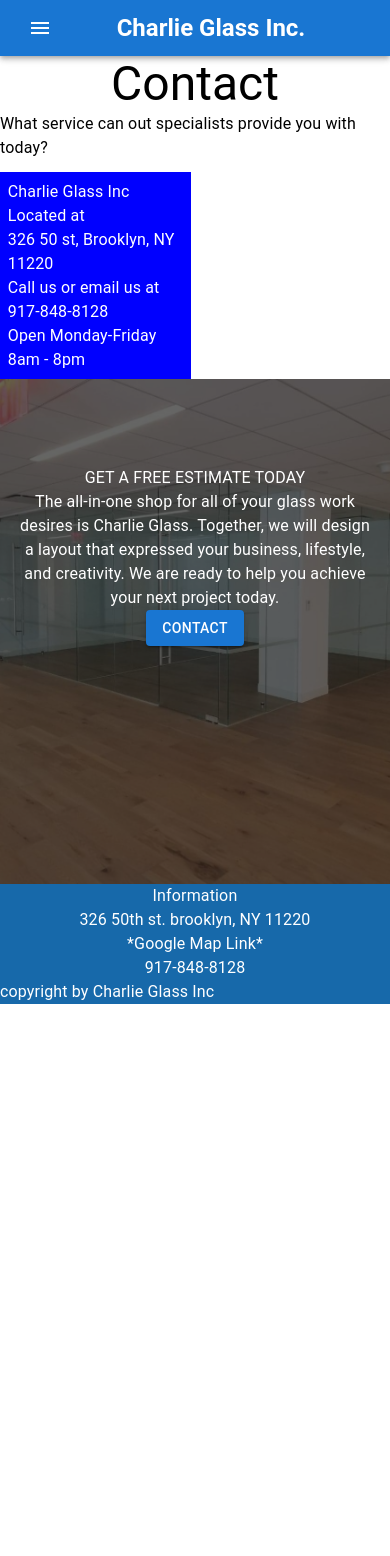
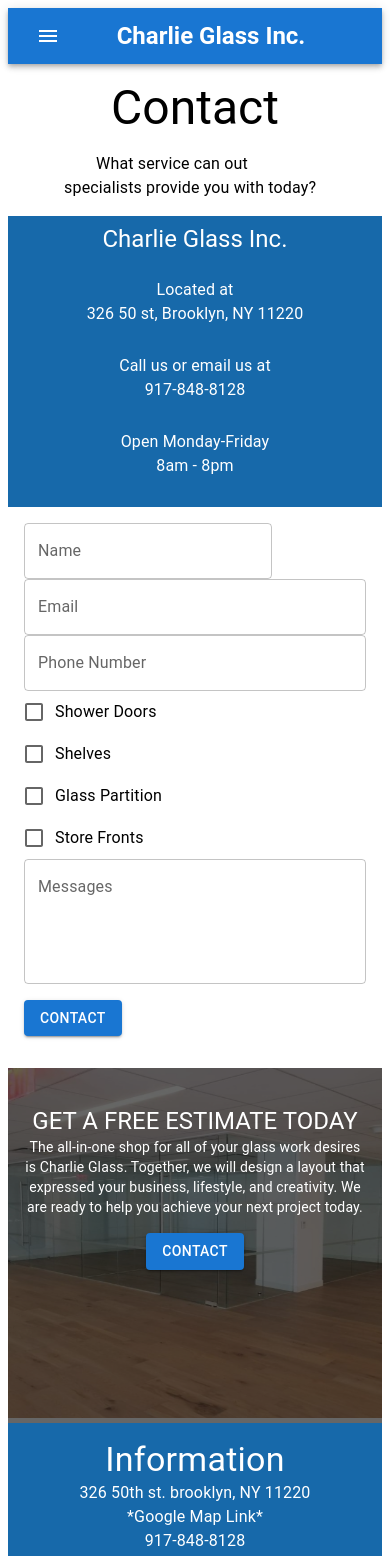
Before and after one commit to nsikan-na/charlie_glass, a Next.js app: page /contact in a window 390 px wide. Shown: the top 1556 px of the page. Before the commit the page ends 1004 px from the top, so only its background shows below. Built offline with nearby package versions, Linux system fonts and the light colour scheme.

Commit message:
improve responsiveness

```diff
--- a/pages/index.css
+++ b/global.css
@@ -1,8 +1,6 @@
-@tailwind base;
-@tailwind components;
-@tailwind utilities;
 html {
   scroll-behavior: smooth;
+  margin: 0;
 }
 body {
   font-family: "Georgia", Times, serif;
--- a/package.json
+++ b/package.json
@@ -38,11 +38,8 @@
   },
   "devDependencies": {
     "@types/node": "^18.7.23",
-    "autoprefixer": "^10.4.12",
     "eslint": "^8.24.0",
-    "postcss": "^8.4.17",
     "react-router-dom": "^6.4.1",
-    "tailwindcss": "^3.1.8",
     "typescript": "^4.8.4"
   }
 }
--- a/pages/_app.tsx
+++ b/pages/_app.tsx
@@ -1,16 +1,19 @@
-import React, { useState, useEffect, createContext } from "react";
+import React, { createContext } from "react";
 import { AppProps } from "next/app";
-import AppBar from "@mui/material/AppBar";
-import Box from "@mui/material/Box";
-import Toolbar from "@mui/material/Toolbar";
 import IconButton from "@mui/material/IconButton";
-import Typography from "@mui/material/Typography";
-import Menu from "@mui/material/Menu";
 import MenuIcon from "@mui/icons-material/Menu";
-import Container from "@mui/material/Container";
-import Button from "@mui/material/Button";
-import MenuItem from "@mui/material/MenuItem";
-import "./index.css";
+import {
+  MenuItem,
+  Button,
+  Container,
+  Menu,
+  Typography,
+  Toolbar,
+  Box,
+  AppBar,
+} from "@mui/material";
+
+import "../global.css";
 import Image from "next/image";
 import Link from "next/link";
 
@@ -39,7 +42,7 @@
           <Toolbar disableGutters>
             <Link href="/" style={{ textDecoration: "none" }}>
               <Typography
-                variant="h6"
+                variant="h5"
                 noWrap
                 component="a"
                 href="/"
@@ -125,13 +128,13 @@
                     onClick={handleCloseNavMenu}
                     sx={{ my: 2, color: "white", display: "block" }}
                   >
-                    {page.label}
+                    <Typography variant="body1">{page.label}</Typography>
                   </Button>
                 </Link>
               ))}
             </Box>
             <Box sx={{ flexGrow: 1, display: { xs: "none", md: "flex" } }}>
-              917-848-8128
+              <Typography variant="h6">917-848-8128</Typography>
             </Box>
           </Toolbar>
         </Container>
@@ -144,13 +147,7 @@
           color: "white",
         }}
       >
-        <img
-          className=""
-          src="/1.png"
-          alt="First slide"
-          height="10%"
-          width="100%"
-        />
+        <img src="/1.png" alt="First slide" height="350px" width="100%" />
         <Box
           style={{
             background: "rgba(0, 0, 0, .6)",
@@ -165,37 +162,41 @@
           <Container
             style={{
               position: "absolute",
-              top: "10%",
+              top: "1%",
               left: "50%",
               transform: "translate(-50%,20%)",
             }}
           >
-            <Typography>GET A FREE ESTIMATE TODAY</Typography>
+            <Typography variant="h5">GET A FREE ESTIMATE TODAY</Typography>
 
-            <Typography>
+            <Typography variant="body2">
               The all-in-one shop for all of your glass work desires is Charlie
               Glass. Together, we will design a layout that expressed your
               business, lifestyle, and creativity. We are ready to help you
               achieve your next project today.
             </Typography>
             <Link href="/contact" style={{ textDecoration: "none" }}>
-              <Button variant="contained">Contact</Button>
+              <Button variant="contained" style={{ marginTop: "1rem" }}>
+                Contact
+              </Button>
             </Link>
           </Container>
         </Box>
       </Box>
       <Box style={{ backgroundColor: "#1769aa", color: "white" }}>
-        <Container>
-          <Typography textAlign="center">Information</Typography>
+        <Container style={{ paddingTop: "1rem", paddingBottom: "1rem" }}>
+          <Typography textAlign="center" variant="h4">
+            Information
+          </Typography>
           <Typography textAlign="center">
             326 50th st. brooklyn, NY 11220
           </Typography>
           <Typography textAlign="center">*Google Map Link*</Typography>
           <Typography textAlign="center">917-848-8128</Typography>
+          <Typography textAlign="center" style={{ marginLeft: "1rem" }}>
+            Copyright by Charlie Glass Inc.
+          </Typography>
         </Container>
-      </Box>
-      <Box style={{ backgroundColor: "#1769aa", color: "white" }}>
-        <Typography textAlign="left">copyright by Charlie Glass Inc</Typography>
       </Box>
     </Context.Provider>
   );
--- a/pages/contact.tsx
+++ b/pages/contact.tsx
@@ -1,10 +1,18 @@
 import React from "react";
-import Box from "@mui/material/Box";
-import Typography from "@mui/material/Typography";
-import Container from "@mui/material/Container";
-import Input from "@mui/material/Input";
-import Button from "@mui/material/Button";
-import Checkbox from "@mui/material/Checkbox";
+import {
+  Box,
+  Typography,
+  Container,
+  Input,
+  Button,
+  Checkbox,
+  List,
+  ListItem,
+  ListItemText,
+  TextField,
+  Stack,
+  FormControlLabel,
+} from "@mui/material";
 
 export default function Contact() {
   const onFinish = (values: any) => {
@@ -16,94 +24,75 @@
   };
   return (
     <>
-      <Typography variant="h3" align="center">
+      <Typography variant="h3" textAlign="center" style={{ margin: "1rem" }}>
         Contact
       </Typography>
-      <Typography style={{ marginBottom: "3%" }}>
+      <Typography
+        variant="body1"
+        style={{
+          textIndent: "2rem",
+          margin: "auto",
+          width: "70%",
+          marginBottom: "1rem",
+        }}
+      >
         What service can out specialists provide you with today?
       </Typography>
-      <Box style={{ display: "flex", justifyContent: "space-evenly" }}>
+      <Stack
+        justifyContent="space-evenly"
+        alignItems="center"
+        direction={{ xs: "column", sm: "row" }}
+      >
         <Container
           style={{
-            backgroundColor: "blue",
+            backgroundColor: "#1769aa",
             color: "white",
             padding: "2%",
           }}
         >
-          <Typography>Charlie Glass Inc</Typography>
-          <ul style={{ margin: "0 auto" }}>
+          <Typography variant="h5" textAlign="center" style={{}}>
+            Charlie Glass Inc.
+          </Typography>
+          <List style={{ margin: "0 auto" }}>
             {[
               { title: "Located at ", p: "326 50 st, Brooklyn, NY 11220" },
               { title: "Call us or email us at", p: "917-848-8128" },
               { title: "Open Monday-Friday", p: " 8am - 8pm" },
             ].map((content) => {
               return (
-                <li>
-                  <Typography>{content.title}</Typography>
-                  <Typography>{content.p}</Typography>
-                </li>
+                <ListItem key={content.title}>
+                  <ListItemText
+                    style={{ textAlign: "center" }}
+                    primary={<Typography>{content.title}</Typography>}
+                    secondary={<Typography>{content.p}</Typography>}
+                  ></ListItemText>
+                </ListItem>
               );
             })}
-          </ul>
+          </List>
         </Container>
-        <Container>
-          {/* <form onSubmit={onFinish}>
-            <Container>
-              {[
-                {
-                  label: "Name",
-                  name: "name",
-                },
-                {
-                  label: "Email",
-                  name: "email",
-                },
-                {
-                  label: "Phone Number",
-                  name: "phoneNumber",
-                },
-              ].map((content) => {
-                return (
-                  <>
-                    <label htmlFor={content.name}>{content.label}</label>
-                    <br />
-                    <input
-                      name={content.name}
-                      variant="outlined"
-                      id={content.name}
-                    />
-                    <br />
-                  </>
-                );
-              })}
-            </Container>
-            <Container>
-              {[
-                { name: "showerDoors", label: "Shower Doors" },
-                { name: "shelves", label: "Shelves" },
-                { name: "glassPartition", label: "Glass Partition" },
-                { name: "storeFronts", label: "Store Fronts" },
-              ].map((content) => {
-                return (
-                  <>
-                    <input
-                      type="checkbox"
-                      name={content.name}
-                      variant="outlined"
-                      id={content.name}
-                    />
-                    <label htmlFor={content.name}>{content.label}</label>
-                    <br />
-                  </>
-                );
-              })}
-              <textarea label="Message" name="message" />
-              <br />
-              <button type="">Submit</button>
-            </Container>
-          </form> */}
+        <Container style={{ margin: "1rem" }}>
+          <TextField label="Name" />
+          <Stack direction={{ xs: "column", sm: "row" }}>
+            <TextField label="Email" />
+            <TextField label="Phone Number" />
+          </Stack>
+          <Stack direction={{ xs: "column", sm: "row" }}>
+            {[
+              { label: "Shower Doors", name: "showerDoors" },
+              { label: "Shelves", name: "shelves" },
+              { label: "Glass Partition", name: "glassPartition" },
+              { label: "Store Fronts", name: "storeFronts" },
+            ].map((content) => (
+              <FormControlLabel label={content.label} control={<Checkbox />} />
+            ))}
+          </Stack>
+          <TextField label="Messages" fullWidth minRows="4" multiline={true} />
+          <Button variant="contained" style={{ margin: "1rem auto" }}>
+            Contact
+          </Button>
         </Container>
-      </Box>
+      </Stack>
     </>
   );
 }
--- a/pages/index.tsx
+++ b/pages/index.tsx
@@ -1,7 +1,7 @@
 import Box from "@mui/material/Box";
 import Typography from "@mui/material/Typography";
 import Container from "@mui/material/Container";
-import Image from "next/image";
+import { Card, CardContent, Stack } from "@mui/material";
 const index = () => {
   return (
     <>
@@ -12,13 +12,7 @@
           color: "white",
         }}
       >
-        <img
-          className=""
-          src="/2.png"
-          alt="First slide"
-          height="350px"
-          width="100%"
-        />
+        <img src="/2.png" alt="First slide" height="350px" width="100%" />
         <Box
           style={{
             background: "rgba(0, 0, 0, .6)",
@@ -38,21 +32,31 @@
               transform: "translate(-50%,20%)",
             }}
           >
-            <Typography variant="h3">Charlie Glass Inc.</Typography>
-            <Container>
-              <Typography>326 50th st. brooklyn, NY 11220</Typography>
-              <Typography>917-848-8128 INFO@CHARLIEGLASS.COM</Typography>
-            </Container>
+            <Typography
+              variant="h3"
+              style={{ marginBottom: "2rem", fontWeight: "bold" }}
+            >
+              Charlie Glass Inc.
+            </Typography>
+            <Stack
+              justifyContent="space-evenly"
+              alignItems="center"
+              direction={{ xs: "column", sm: "row" }}
+            >
+              <Typography variant="body1" style={{ fontWeight: "bold" }}>
+                326 50th st. brooklyn, NY 11220
+              </Typography>
+              <Typography variant="body1" style={{ fontWeight: "bold" }}>
+                917-848-8128 INFO@CHARLIEGLASS.COM
+              </Typography>
+            </Stack>
           </Container>
         </Box>
       </Box>
-      <Box
-        style={{
-          backgroundColor: "grey",
-          display: "flex",
-          justifyContent: "space-evenly",
-          alignItems: "center",
-        }}
+      <Stack
+        justifyContent="space-evenly"
+        alignItems="center"
+        direction={{ xs: "column", sm: "row" }}
       >
         {[
           {
@@ -69,22 +73,25 @@
           },
         ].map((content, i) => {
           return (
-            <Container key={i}>
+            <Card sx={{ maxWidth: 345 }} key={i}>
+              <CardContent>
                 <Typography
+                  variant="h5"
                   textAlign="center"
                   style={{
                     color: "#1769aa",
-                  fontSize: "2rem",
-                  fontWeight: "575",
+                    fontWeight: "bold",
                   }}
                 >{`${content.title}`}</Typography>
                 <Typography
-                style={{ color: "white" }}
+                  variant="body1"
+                  style={{ textIndent: "1rem" }}
                 >{`${content.p}`}</Typography>
-            </Container>
+              </CardContent>
+            </Card>
           );
         })}
-      </Box>
+      </Stack>
     </>
   );
 };
--- a/postcss.config.js
+++ /dev/null
@@ -1,6 +0,0 @@
-module.exports = {
-    plugins: {
-      tailwindcss: {},
-      autoprefixer: {},
-    },
-  }
--- a/tailwind.config.js
+++ /dev/null
@@ -1,10 +0,0 @@
-module.exports = {
-  content: [
-    "./pages/**/*.{js,ts,jsx,tsx}",
-    "./components/**/*.{js,ts,jsx,tsx}",
-  ],
-  theme: {
-    extend: {},
-  },
-  plugins: [],
-}
```
Also changed, not shown: pages/about.tsx (+25 -23 lines), pages/gallery.tsx (+19 -15 lines), pages/services.tsx (+21 -16 lines), 1 other file (tests, documents, lock files or other folders). Lines whose indentation alone changed are shown as unchanged.
